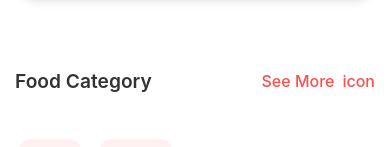
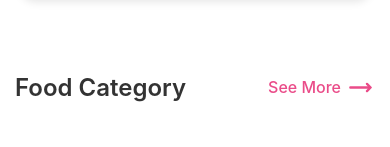
Before and after one commit to AbdallahSHILI/Tasty-Menu, a React (Create React App) app: page / in a window 390 px wide. Shown: the part 142-289 px from the top of the page. Built offline with nearby package versions, Linux system fonts and the light colour scheme.

Commit message:
try to fix category component

```diff
--- a/src/Components/Navbar/navbar.jsx
+++ b/src/Components/Navbar/navbar.jsx
@@ -1,7 +1,7 @@
 import React from "react";
 import styles from "./navbar.module.css";
-import PositionIcon from "../../Components/Assets/Position.svg";
-import SearchIcon from "../../Components/Assets/SearchIcon.svg";
+import PositionIcon from "../Assets/Position.svg";
+import SearchIcon from "../Assets/Search.svg";
 
 const Navbar = () => {
   return (
--- a/src/Components/Navbar/navbar.module.css
+++ b/src/Components/Navbar/navbar.module.css
@@ -16,7 +16,7 @@
 .logo {
   font-size: 1.5rem;
   font-weight: bold;
-  color: #ff4d4d;
+  color: black;
   cursor: pointer;
 }
 
--- /dev/null
+++ b/src/Pages/Home/FoodCategory/FoodCategoryHeader/foodCategory.jsx
@@ -0,0 +1,17 @@
+import React from "react";
+import styles from "./foodCategoryHeader.module.css";
+import seeMoreIcon from "../../../../Components/Assets/SeeMoreIcon.svg";
+
+const foodCategory = () => {
+  return (
+    <div className={styles.header}>
+      <h2 className={styles.title}>Food Category</h2>
+      <div className={styles.seeMore}>
+        <span>See More</span>
+        <img src={seeMoreIcon} alt="See More" className={styles.seeMoreIcon} />
+      </div>
+    </div>
+  );
+};
+
+export default foodCategory;
--- /dev/null
+++ b/src/Pages/Home/FoodCategory/FoodCategoryHeader/foodCategoryHeader.module.css
@@ -0,0 +1,28 @@
+.header {
+  display: flex;
+  justify-content: space-between;
+  align-items: center;
+  margin-bottom: 20px;
+}
+
+.title {
+  font-size: 1.5rem;
+  font-weight: 600;
+  color: #333;
+}
+
+.seeMore {
+  display: flex;
+  align-items: center;
+  gap: 4px;
+  color: var(--primary-color);
+  cursor: pointer;
+  font-weight: 500;
+}
+
+.seeMoreIcon {
+  width: 30px;
+  height: 25px;
+  object-fit: contain;
+  margin-top: 1px;
+}
--- a/src/Pages/Home/FoodCategory/foodCategory.jsx
+++ b/src/Pages/Home/FoodCategory/foodCategory.jsx
@@ -1,18 +1,12 @@
 import React from "react";
 import styles from "./foodCategory.module.css";
+import { FoodCategoryHeader } from "../../index";
 
 const FoodCategory = () => {
   return (
     <div className={styles.container}>
       {/* Header Section */}
-      <div className={styles.header}>
-        <h2 className={styles.title}>Food Category</h2>
-        <div className={styles.seeMore}>
-          <span>See More</span>
-          icon
-        </div>
-      </div>
-
+      <FoodCategoryHeader />
       {/* Categories Section */}
       <div className={styles.categories}>
         <div className={styles.categoryItem}>
--- a/src/Pages/Home/FoodCategory/foodCategory.module.css
+++ b/src/Pages/Home/FoodCategory/foodCategory.module.css
@@ -1,28 +1,6 @@
 .container {
   padding: 20px;
   margin: 20px 0;
-}
-
-.header {
-  display: flex;
-  justify-content: space-between;
-  align-items: center;
-  margin-bottom: 20px;
-}
-
-.title {
-  font-size: 1.5rem;
-  font-weight: 600;
-  color: #333;
-}
-
-.seeMore {
-  display: flex;
-  align-items: center;
-  gap: 8px;
-  color: #ff4d4d;
-  cursor: pointer;
-  font-weight: 500;
 }
 
 .arrowIcon {
@@ -89,4 +67,11 @@
   .categoryItem {
     min-width: 70px;
   }
+
+  .seeMoreIcon {
+    width: 30px;
+    height: 25px;
+    object-fit: contain;
+    margin-top: 1px;
+  }
 }
--- a/src/Pages/index.js
+++ b/src/Pages/index.js
@@ -1,3 +1,4 @@
 export { default as Home } from "./Home/home";
 export { default as HomeHeader } from "./Home/HomeHeader/homeHeader";
 export { default as FoodCategory } from "./Home/FoodCategory/foodCategory";
+export { default as FoodCategoryHeader } from "./Home/FoodCategory/FoodCategoryHeader/foodCategory";
```
Also changed, not shown: src/Components/Assets/Search.svg (renamed from src/Components/Assets/SearchIcon.svg), src/Components/Assets/SeeMoreIcon.svg.
